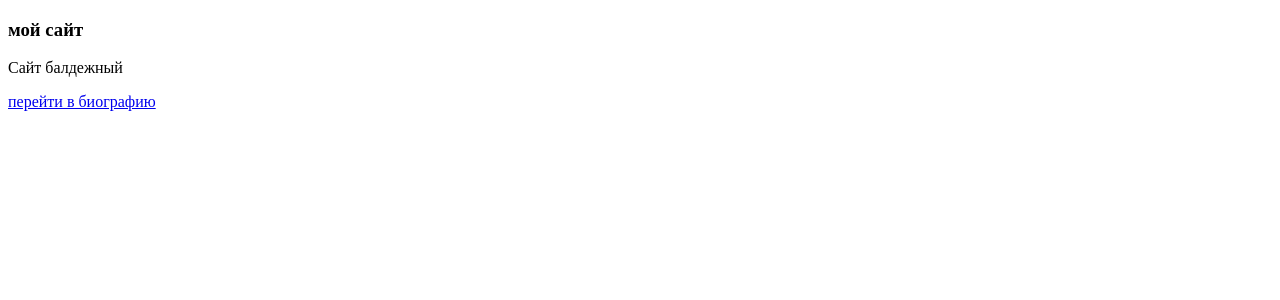
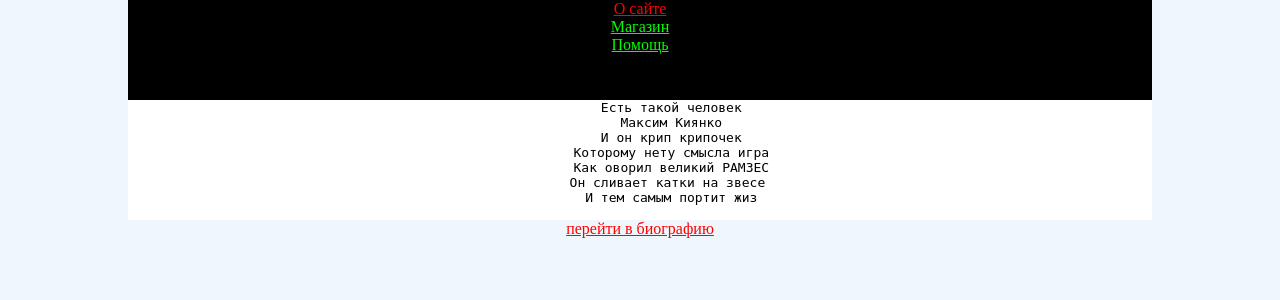
Before and after one commit to MR-Tilt/lol, a Django app: page / in a window 1280 px wide. Shown: the top 300 px of the page. Run offline with Django 3.2, Linux system fonts and the light colour scheme.

Commit message:
some cng

```diff
--- a/testerdjango/testerdjango/settings.py
+++ b/testerdjango/testerdjango/settings.py
@@ -31,6 +31,7 @@ ALLOWED_HOSTS = []
 # Application definition
 
 INSTALLED_APPS = [
+    'testerdjango',
     'django.contrib.admin',
     'django.contrib.auth',
     'django.contrib.contenttypes',
@@ -54,7 +55,7 @@ ROOT_URLCONF = 'testerdjango.urls'
 TEMPLATES = [
     {
         'BACKEND': 'django.template.backends.django.DjangoTemplates',
-        'DIRS': ['testerdjango/templates'],
+        'DIRS': [],
         'APP_DIRS': True,
         'OPTIONS': {
             'context_processors': [
--- /dev/null
+++ b/testerdjango/testerdjango/static/main.css
@@ -0,0 +1,52 @@
+* {
+    margin: 0px;
+    text-align:center;
+
+}
+body {
+    background-color: rgba(238, 247, 252, 0.911);
+}
+#x {
+    margin-left: 10%;
+    margin-right: 10%;
+    width: 80%;
+    background-color: black;
+    color:ghostwhite;
+    text-align:center;
+    height: 100px ;
+
+}
+#x:hover{
+   background-color: rgb(126, 120, 120);
+}
+
+#y {
+    margin-left: 10%;
+    margin-right: 10%;
+    width: 80%;
+    background-color: rgb(255, 255, 255);
+    text-align:center;
+
+}
+
+a:link {
+    color: #FF0000;
+ }
+
+ /* просмотренная ссылка */
+ a:visited {
+    color: #00FF00;
+ }
+
+ /* наведение мыши на ссылку */
+ a:hover {
+    color: #FF00FF;
+ }
+ #ii {
+     font-size: 1000px;
+ }
+
+ .S {
+     font-size: 1000px;
+     text-align:center;
+ }
--- a/testerdjango/testerdjango/templates/index.html
+++ b/testerdjango/testerdjango/templates/index.html
@@ -1,14 +1,32 @@
+{% load static %}
+
 <!DOCTYPE html>
 <html lang="ru">
 <head>
     <meta charset="UTF-8">
+    <link rel="stylesheet" href={% static 'main.css' %}>
     <meta http-equiv="X-UA-Compatible" content="IE=edge">
     <meta name="viewport" content="width=device-width, initial-scale=1.0">
     <title>наш сайт</title>
 </head>
+
 <body>
-    <h3>мой сайт</h3>
-    <p>Сайт балдежный</p>
+    <div id='x'>
+        <div class="head_butt"><a href="inform">О сайте</a></div>
+        <div class="head_butt"><a href="">Магазин</a></div>
+        <div class="head_butt"><a href="">Помощь</a></div>
+
+    </div>
+    <pre id=y>
+        Есть такой человек
+        Максим Киянко
+        И он крип крипочек
+        Которому нету смысла игра
+        Как оворил великий РАМЗЕС
+        Он сливает катки на звесе
+        И тем самым портит жиз
+    </pre>
     <a href="/about"> перейти в биографию </a>
+
 </body>
 </html>
--- a/testerdjango/testerdjango/urls.py
+++ b/testerdjango/testerdjango/urls.py
@@ -21,4 +21,5 @@ urlpatterns = [
     path('admin/', admin.site.urls),
     path('', views.index),
     path('about/',views.index2),
+    path('inform/',views.index3)
 ]
--- a/testerdjango/testerdjango/views.py
+++ b/testerdjango/testerdjango/views.py
@@ -6,3 +6,6 @@ def index(request):
 
 def index2(request):
     return render(request, 'lol.html')
+
+def index3(request):
+    return render(request, 'inform.html')
```
Also changed, not shown: testerdjango/testerdjango/templates/inform.html (added, +13 -0 lines), testerdjango/testerdjango/templates/lol.html (+41 -2 lines).
